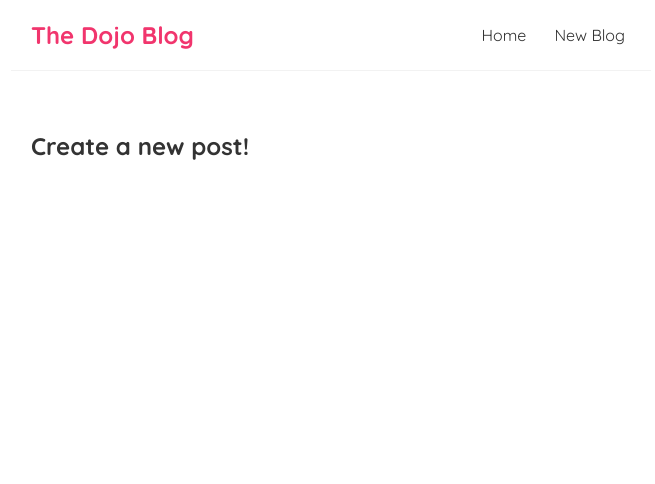
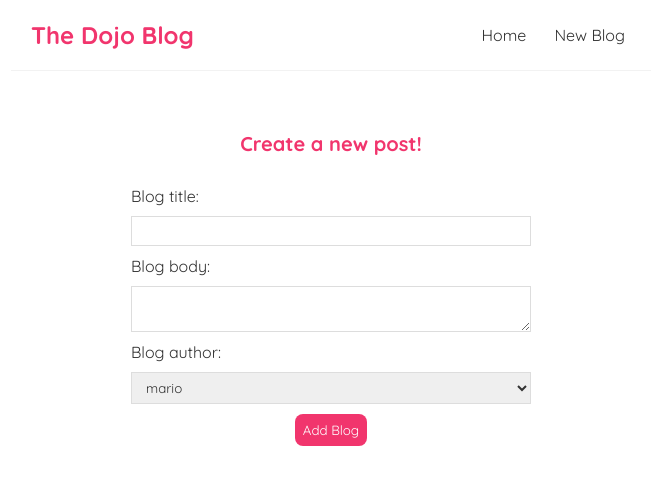
Before and after one commit to d-zucho/dojo-blog, a React (Create React App) app: page /create in a window 1280 px wide. Shown: the top 484 px of the page, without its empty margins (309-964 px from the left). Built offline with nearby package versions, Linux system fonts and the light colour scheme.

Commit message:
Create inputs for create post page

```diff
--- a/src/components/blogPostComponent/BlogPost.js
+++ b/src/components/blogPostComponent/BlogPost.js
@@ -1,11 +1,25 @@
 import { useParams } from 'react-router-dom'
+import useFetch from '../../useFetch'
 
 const BlogPost = () => {
   const { id } = useParams()
+  const {
+    data: blog,
+    error,
+    isPending,
+  } = useFetch('http://localhost:8000/blogs/' + id)
 
   return (
     <div className="blog-details">
-      <h2>Blog Post Details - {id} </h2>
+      {isPending && <div>Loading...</div>}
+      {error && <div> {error} </div>}
+      {blog && (
+        <article>
+          <h2>{blog.title}</h2>
+          <p>Written by: {blog.author}</p>
+          <div>{blog.body}</div>
+        </article>
+      )}
     </div>
   )
 }
--- a/src/components/createComponent/Create.js
+++ b/src/components/createComponent/Create.js
@@ -1,7 +1,30 @@
+import { useState } from 'react'
+
 const Create = () => {
+  const [title, setTitle] = useState('')
+
   return (
     <div className="create">
       <h2>Create a new post!</h2>
+      <form>
+        <label>Blog title: </label>
+        <input
+          type="text"
+          required
+          value={title}
+          onChange={(e) => setTitle(e.target.value)}
+        />
+
+        <label>Blog body: </label>
+        <textarea required></textarea>
+
+        <label>Blog author: </label>
+        <select>
+          <option value="mario">mario</option>
+          <option value="yoshi">yoshi</option>
+        </select>
+        <button>Add Blog</button>
+      </form>
     </div>
   )
 }
--- a/src/index.css
+++ b/src/index.css
@@ -37,3 +37,53 @@
 .blog-preview a {
   text-decoration: none;
 }
+
+/* Individual Blog Post page */
+.blog-details h2 {
+  font-size: 20px;
+  color: #f1356d;
+  margin-bottom: 10px;
+}
+
+.blog-details div {
+  margin: 20px 0;
+}
+
+/* Create Page */
+
+.create {
+  max-width: 400px;
+  margin: 0 auto;
+  text-align: center;
+}
+
+.create label {
+  text-align: left;
+  display: block;
+}
+
+.create h2 {
+  font-size: 20px;
+  color: #f1356d;
+  margin-bottom: 30px;
+}
+
+.create input,
+.create textarea,
+.create select {
+  width: 100%;
+  padding: 6px 10px;
+  margin: 10px 0;
+  border: 1px solid #ddd;
+  box-sizing: border-box;
+  display: block;
+}
+
+.create button {
+  background: #f1356d;
+  color: #fff;
+  border: 0;
+  padding: 8px;
+  border-radius: 8px;
+  cursor: pointer;
+}
```
